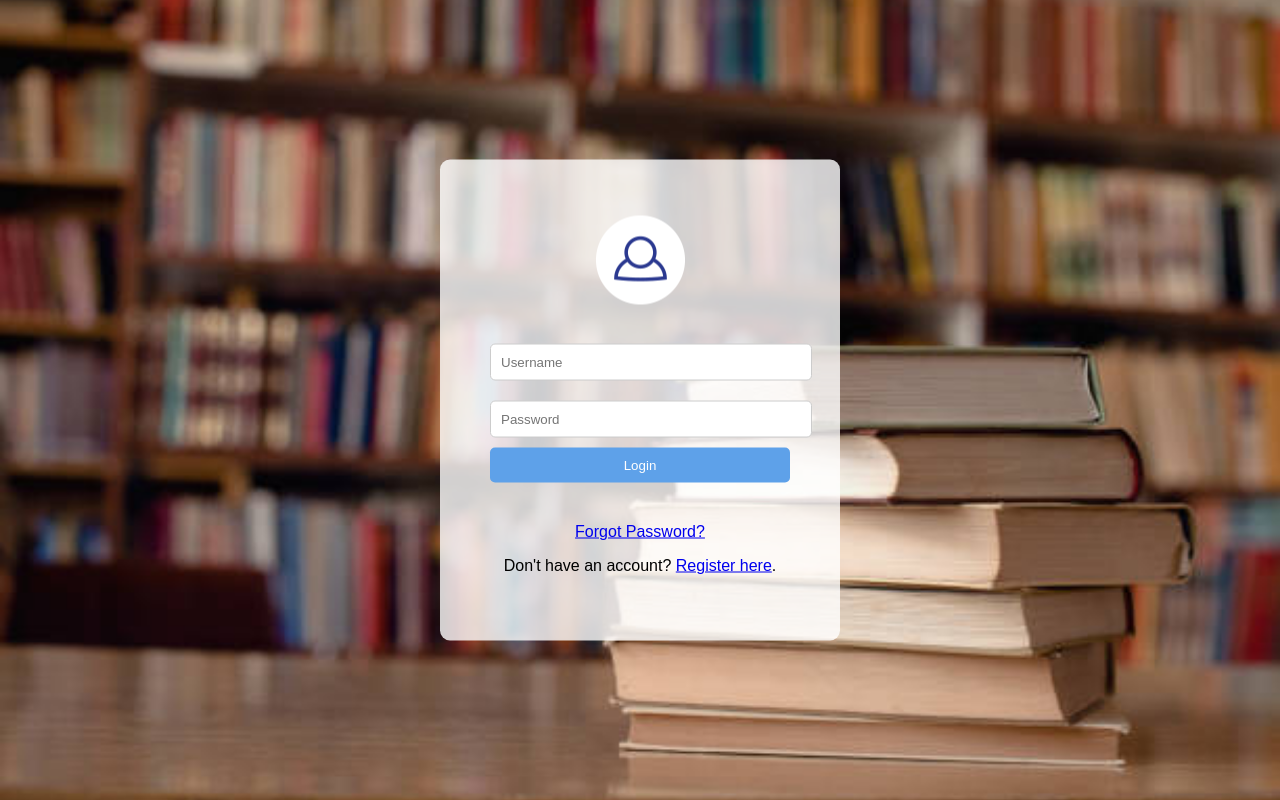
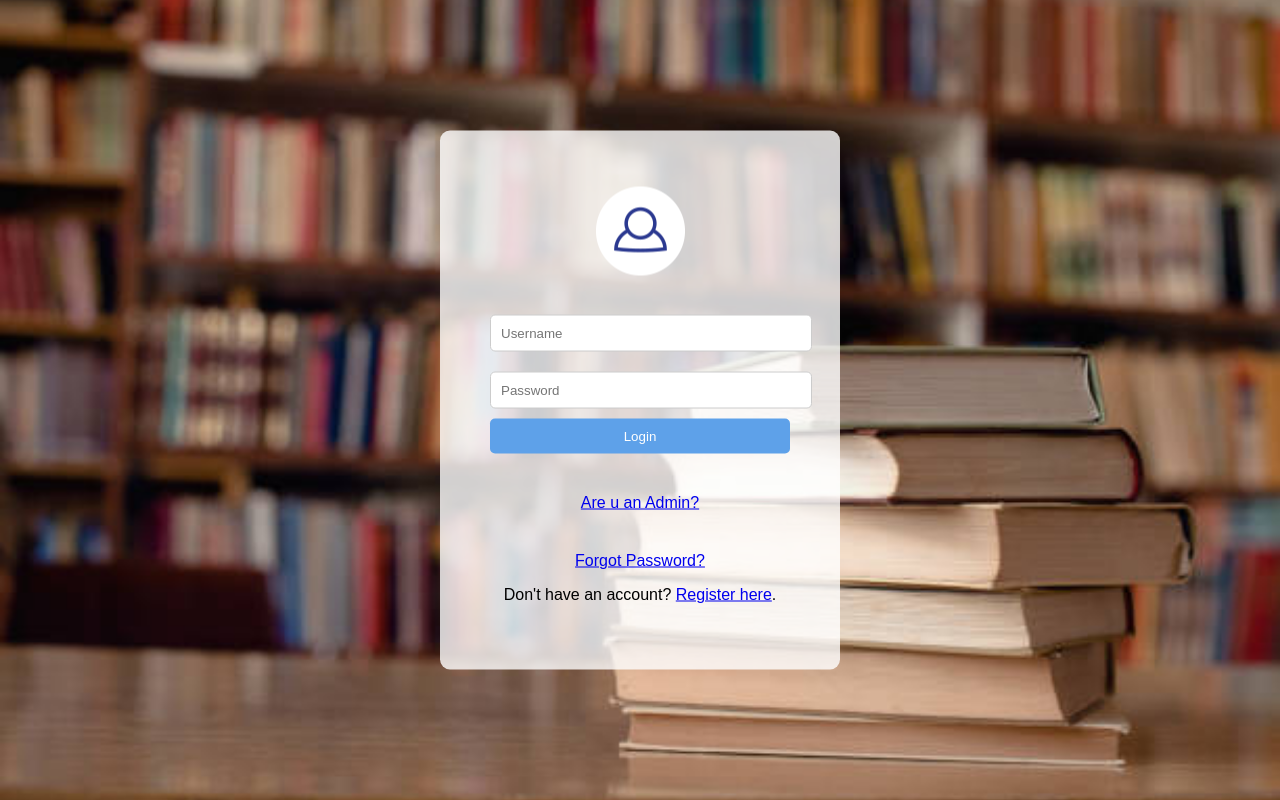
Before and after one commit to ravinduiddamalgoda/LibrarySys, a PHP site: page /loginl.php in a window 1280 px wide. Run offline with PHP 8.4, Linux system fonts and the light colour scheme.

Commit message:
fe: Admin

```diff
--- a/loginl.php
+++ b/loginl.php
@@ -108,6 +108,10 @@ $db->close();
             <button type="submit" class="login-button">Login</button>
 
             <div class="forgot-password">
+                <a href="adminlogin.php">Are u an Admin? </a>
+            </div>
+
+            <div class="forgot-password">
                 <a href="forgot_password.php">Forgot Password?</a>
             </div>
 
```
